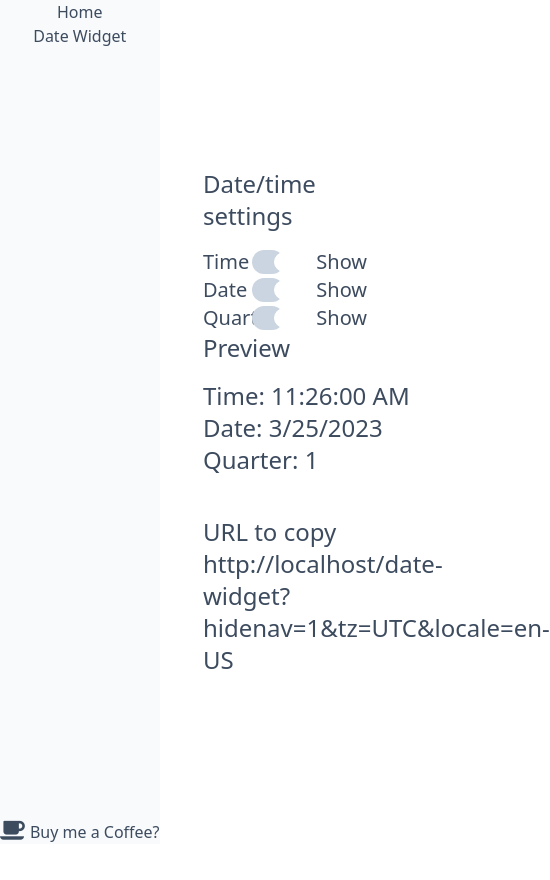
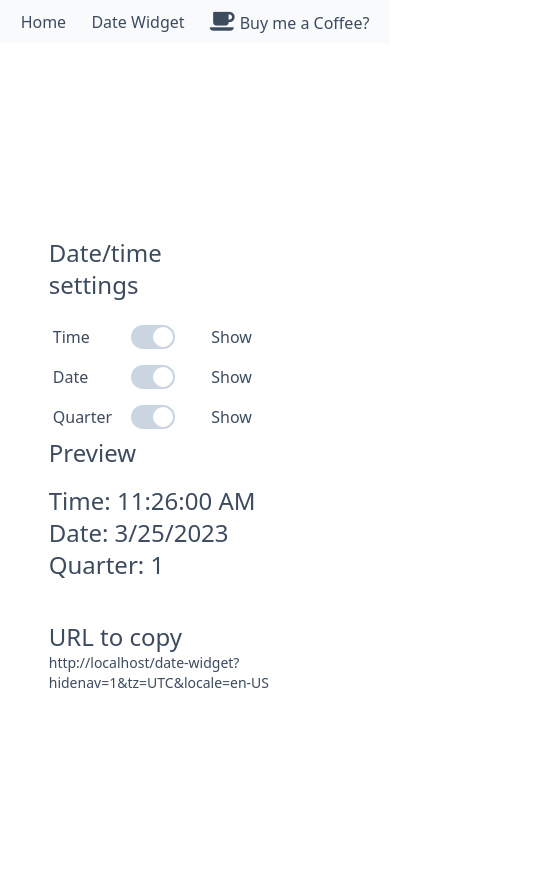
Before and after one commit to mslepko/notion-widgets, a Next.js app: page /date-widget in a window 390 px wide. Shown: the top 880 px of the page, 550 px wide, since content can reach past the window. Before the commit the page ends 844 px from the top, so only its background shows below. Built offline with nearby package versions, Linux system fonts and the light colour scheme.

Commit message:
mobile layout

```diff
--- a/src/app/components/Nav.jsx
+++ b/src/app/components/Nav.jsx
@@ -7,8 +7,8 @@ const Nav = () => {
   const hideNav = searchParams.has('hidenav') && searchParams.get('hidenav')  == 1
   return (
     <>
-      {!hideNav && <nav className="flex flex-col relative min-h-screen min-w-[20vw]
-      items-center justify-center shrink-0
+      {!hideNav && <nav className="flex justify-around sm:flex-col relative p-2 w-full sm:min-h-screen sm:w-48
+      items-center sm:justify-center shrink-0
       text-dark dark:text-light bg-light dark:bg-brand">
         <Link href="/">Home</Link>
         <Link href="/date-widget">Date Widget</Link>
--- a/src/app/components/Toggle.jsx
+++ b/src/app/components/Toggle.jsx
@@ -22,9 +22,9 @@ function Toggle({name, onToggle, offToggle, desc, status, setConfig}) {
   );
 
   return (
-    <div className="grid-cols-3 gap-4 grid relative items-center w-full text-xl">
-      <p className="whitespace-nowrap">{desc}</p>
-      <div className="flex justify-center align-middle">
+    <div className="flex gap-5 items-center w-full text-[16px] sm:text-xl p-1">
+      <p className=" whitespace-nowrap min-w-[15vw]">{desc}</p>
+      <div className="flex justify-center align-middle ">
         <div
           onClick={() => createQueryString(name, !enabled)}
           className={
--- a/src/app/date-widget/DateTimeConfig.jsx
+++ b/src/app/date-widget/DateTimeConfig.jsx
@@ -32,7 +32,7 @@ export const DateTime = (props) => {
     const status = config[id]
     const values = dateWidgetContent[id]
     toggles.push(
-      <Toggle
+      <Toggle className=' h-5'
         key={id}
         name={id}
         desc={values['desc']}
--- a/src/app/date-widget/DateTimeWidget.jsx
+++ b/src/app/date-widget/DateTimeWidget.jsx
@@ -1,6 +1,7 @@
 "use client";
 import React, { useState, useEffect } from 'react'
 import { DateTime } from "luxon";
+import Toggle from '../components/Toggle';
 
 export const DateTimeWidget = (props) => {
   const [now, setDate] = useState(null);
--- a/src/app/date-widget/page.jsx
+++ b/src/app/date-widget/page.jsx
@@ -29,7 +29,7 @@ function DateWidgetPage() {
   dateWidgetConfig.locale = locale;
 
   return (
-    <div className="flex flex-col gap-10 w-3/4">
+    <div className="flex flex-col gap-10 w-3/4 mx-auto">
       <div className="flex flex-col md:flex-row w-full justify-around">
         {!hideNav && <div className='w-1/2'>
           <h3 className='mb-4 text-dark'>Date/time settings</h3>
@@ -44,7 +44,7 @@ function DateWidgetPage() {
       </div>
       {!hideNav && <div>
         <p>URL to copy</p>
-        <p>{copyUrl}</p>
+        <p className=' sm:text-xl text-sm'>{copyUrl}</p>
       </div>}
     </div>
   )
--- a/src/app/layout.js
+++ b/src/app/layout.js
@@ -16,12 +16,12 @@ export default function RootLayout({ children }) {
           href="https://cdnjs.cloudflare.com/ajax/libs/font-awesome/4.7.0/css/font-awesome.min.css"
         />
       </head>
-      <body className='flex w-full min-h-screen'>
+      <body className='flex m-0 p-0 sm:flex-row flex-col min-h-screen'>
         <Nav />
-        <main className="flex w-full min-h-screen min-w-screen flex-1 items-center justify-center text-2xl text-dark">
+        <main className="flex w-full sm:p-24 min-h-screen min-w-screen flex-1 items-center justify-center text-2xl text-dark">
           {children}
         </main>
-        <Analytics />
+        <Analytics/>
       </body>
     </html>
   )
--- a/src/app/page.module.css
+++ b/src/app/page.module.css
@@ -3,7 +3,7 @@
   flex-direction: column;
   justify-content: space-between;
   align-items: center;
-  padding: 6rem;
+  /* padding: 2rem; */
   min-height: 100vh;
 }
 
@@ -28,7 +28,7 @@
 .description p {
   position: relative;
   margin: 0;
-  padding: 1rem;
+  /* padding: 1rem; */
   background-color: rgba(var(--callout-rgb), 0.5);
   border: 1px solid rgba(var(--callout-border-rgb), 0.3);
   border-radius: var(--border-radius);
@@ -77,7 +77,7 @@
   justify-content: center;
   align-items: center;
   position: relative;
-  padding: 4rem 0;
+  padding: 2rem 0;
 }
 
 .center::before {
@@ -222,7 +222,7 @@
   .description p {
     align-items: center;
     inset: 0 0 auto;
-    padding: 2rem 1rem 1.4rem;
+    /* padding: 2rem 1rem 1.4rem; */
     border-radius: 0;
     border: none;
     border-bottom: 1px solid rgba(var(--callout-border-rgb), 0.25);
```
